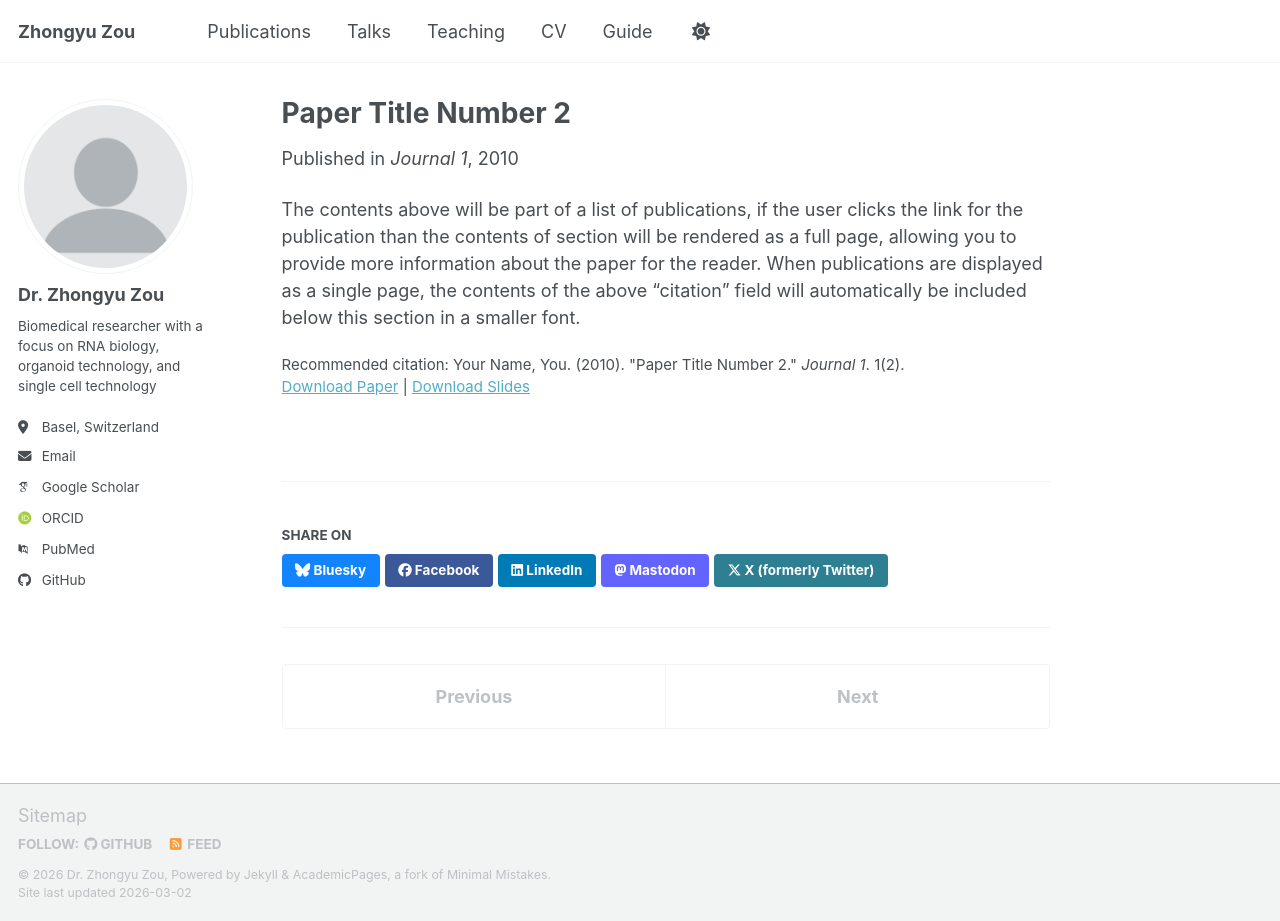
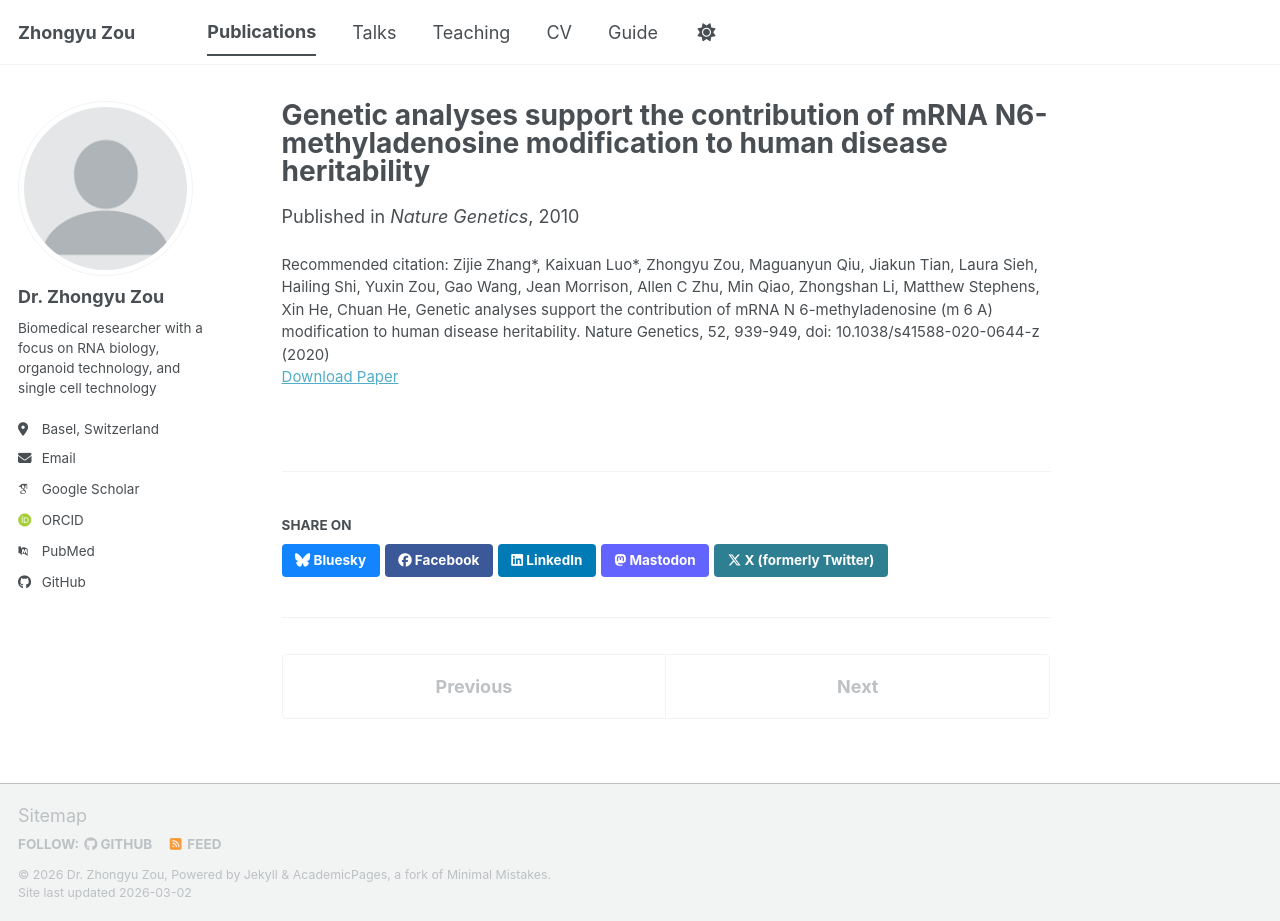
Before and after one commit to zhongyu-zou/zhongyu-zou.github.io, a Jekyll site: the page built from _publications/2010-10-01-paper-title-number-2.md, in a window 1280 px wide and 921 px high. Built offline with Jekyll 4.4.1, drawn with Linux system fonts in a browser that asks for light colours; some web fonts are replaced; a script bundle is joined from its source files by our own code; library files that are not in the unit come from our copies.

Commit message:
Update 2010-10-01-paper-title-number-2.md

```diff
--- a/_publications/2010-10-01-paper-title-number-2.md
+++ b/_publications/2010-10-01-paper-title-number-2.md
@@ -1,14 +1,7 @@
 ---
-title: "Paper Title Number 2"
-collection: publications
+title: "Genetic analyses support the contribution of mRNA N6-methyladenosine modification to human disease heritability"
 category: manuscripts
-permalink: /publication/2010-10-01-paper-title-number-2
-excerpt: 'This paper is about the number 2. The number 3 is left for future work.'
-date: 2010-10-01
-venue: 'Journal 1'
-slidesurl: 'https://academicpages.github.io/files/slides2.pdf'
-paperurl: 'https://academicpages.github.io/files/paper2.pdf'
-citation: 'Your Name, You. (2010). &quot;Paper Title Number 2.&quot; <i>Journal 1</i>. 1(2).'
+venue: 'Nature Genetics'
+paperurl: 'https://www.nature.com/articles/s41588-020-0644-z'
+citation: 'Zijie Zhang*, Kaixuan Luo*, Zhongyu Zou, Maguanyun Qiu, Jiakun Tian, Laura Sieh, Hailing Shi, Yuxin Zou, Gao Wang, Jean Morrison, Allen C Zhu, Min Qiao, Zhongshan Li, Matthew Stephens, Xin He, Chuan He, Genetic analyses support the contribution of mRNA N 6-methyladenosine (m 6 A) modification to human disease heritability. Nature Genetics, 52, 939-949, doi: 10.1038/s41588-020-0644-z (2020)'
 ---
-
-The contents above will be part of a list of publications, if the user clicks the link for the publication than the contents of section will be rendered as a full page, allowing you to provide more information about the paper for the reader. When publications are displayed as a single page, the contents of the above "citation" field will automatically be included below this section in a smaller font.
```
